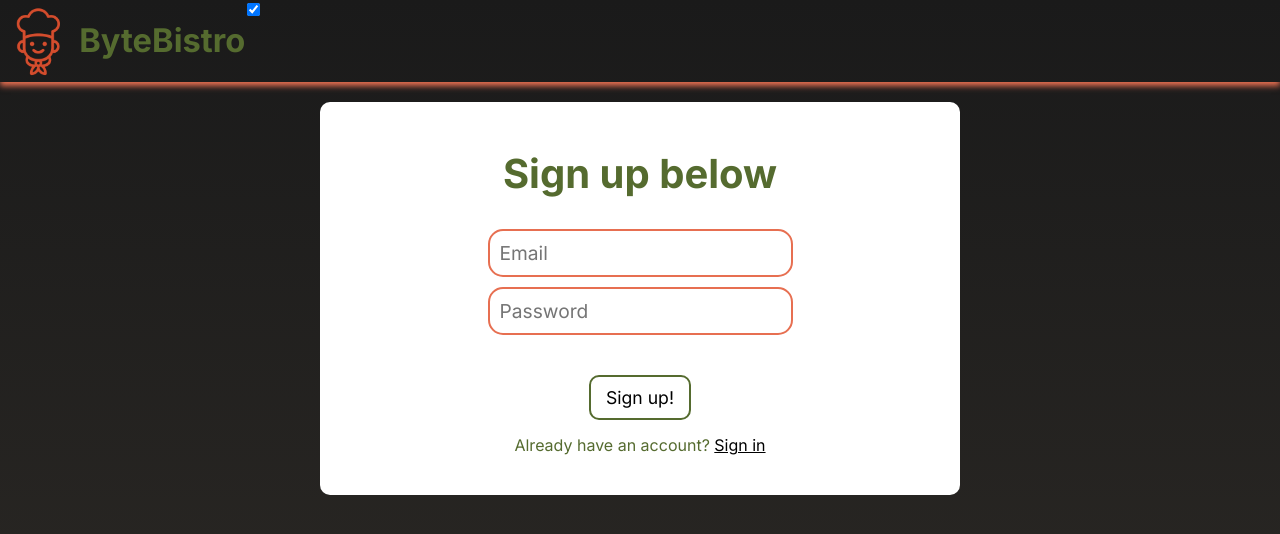
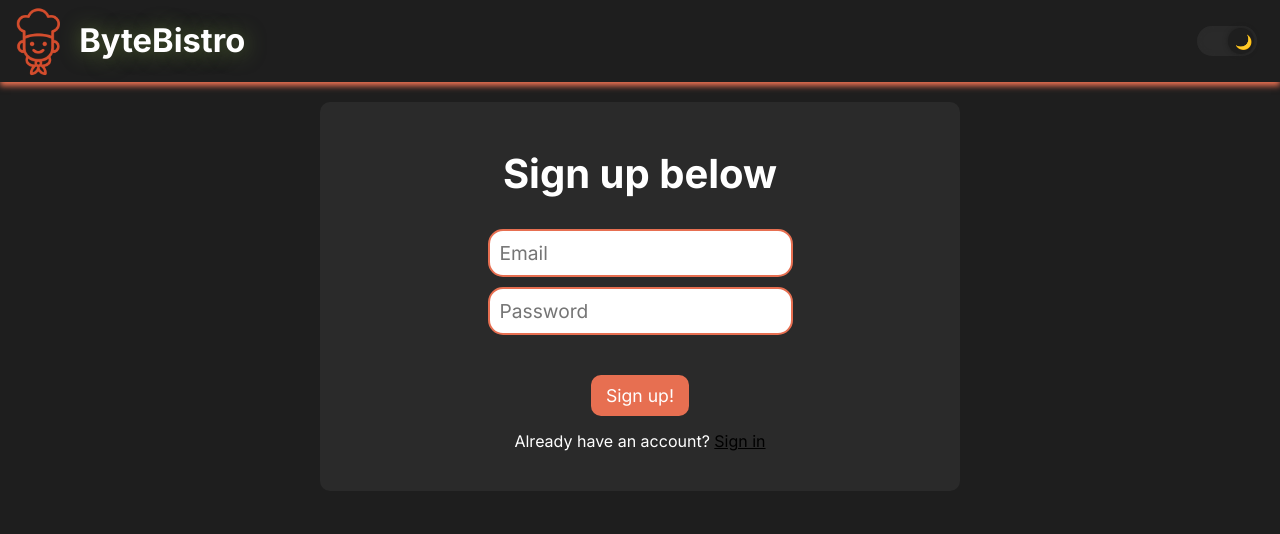
Before and after one commit to zaidhanif1/ByteBistro, a React (Vite) app: page /signup in a window 1280 px wide. Shown: the top 534 px of the page. Built offline with nearby package versions, Linux system fonts and the light colour scheme.

Commit message:
Dark mode

```diff
--- a/src/components/ByteBistro/ByteBistro.css
+++ b/src/components/ByteBistro/ByteBistro.css
@@ -5,7 +5,8 @@
     flex-direction: column;
     list-style-type: none;
     text-align: left;
-    background-color: white;
+    background-color: var(--div-bg-color);
+    color: var(--color);
     width: 600px;
     margin: 100px auto auto auto;
     padding: 20px;
--- a/src/components/Header/Header.css
+++ b/src/components/Header/Header.css
@@ -1,13 +1,14 @@
 .header
 {
     display: flex;
+    justify-content: space-between;
     font-weight: 400;
     font-size: 1rem;
     box-shadow: 0 4px 6px #E76F51;
     margin-bottom: 20px;
     width: 100%;
     color: var(--color);
-    background-color: var(--background-color);
+    background-color: var(--header-bg);
 
 }
 .logo-header-div
@@ -16,6 +17,8 @@
 }
 .logo-header-div h1
 {
+    color: var(--header-color);
+    text-shadow: var(--header-text-shadow);
 }
 .logo-link
 {
@@ -34,6 +37,69 @@ img
 
 }
 
+.toggle-container {
+    display: flex;
+    align-items: center;
+    margin: auto 20px;
+}
+
+
+.toggle {
+    position: relative;
+    width: 60px;
+    height: 30px;
+    appearance: none;
+    background: var(--toggle-bg);
+    border-radius: 30px;
+    box-shadow: inset 0 0 5px var(--toggle-bg);
+    cursor: pointer;
+    transition: all 0.3s ease;
+}
+
+.toggle::before {
+    content: '';
+    position: absolute;
+    width: 26px;
+    height: 26px;
+    border-radius: 50%;
+    top: 2px;
+    left: 1px;
+    right: 1px;
+    background: var(--toggle-fg);
+    box-shadow: 0 0px 5px var(--toggle-fg);
+    transition: all 0.3s ease;
+    z-index: 1;
+}
+
+
+.toggle:checked::before {
+    transform: translateX(30px);
+}
+
+
+.toggle:checked {
+    background: var(--toggle-bg);
+}
+
+
+.toggle::after {
+    content: '☀️';
+    position: absolute;
+    top: 50%;
+    left: 1px;
+    right: 1px;
+    transform: translateY(-50%);
+    font-size: 14px;
+    transition: all 0.3s ease;
+    z-index: 2;
+}
+
+.toggle:checked::after {
+    content: '🌙';
+    left: 38px;
+}
+
+
 @media (max-width: 768px)
 {
     .bytebistro-logo
--- a/src/components/IngredientsList/IngredientsList.css
+++ b/src/components/IngredientsList/IngredientsList.css
@@ -1,7 +1,7 @@
 .generate-recipe-main
 {
     display: flex;
-    background-color: rgb(255, 255, 255);
+    background-color: var(--div-bg-color);
     align-items: center;
     border-radius: 10px;
     padding: 20px;
@@ -28,7 +28,7 @@
     font-weight: 500;
     padding: 15px 20px;
     border-radius: 10px;
-    background-color: #E76F51;
+    background-color: var(--btn-bg-color);
     color: white;
     transition: transform 0.3s ease;
     cursor: pointer;
@@ -50,7 +50,7 @@
     flex-direction: column;
     align-items: center;
     text-align: center;
-    background-color: white;
+    background-color: var(--div-bg-color);
     width: 600px;
     padding: 20px;
     border-radius: 10px;
@@ -68,7 +68,7 @@
     display: flex;
     flex-direction: column;
     align-items: center;
-    background-color: #ffffff;
+    background-color: var(--div-bg-color);
     border-radius: 10px;
     width: 100%;
     max-width: 600px;
@@ -104,10 +104,10 @@ ol
 {
     padding: 10px 20px;
     margin: 5px;
-    background-color: #ffffff;
-    border: 2.5px solid #4d8853;
+    background-color: var(--specific-ingredient-bg);
+    border: 2.5px solid var(--btn-bg-color);
     border-radius: 10px;
-    color: black;
+    color: var(--color);
     font-weight: 500;
     transition: transform 0.3s ease;
 
@@ -151,12 +151,17 @@ ol
 .delete-all-ingredients-btn
 {
     padding: 5px;
+
     font-size: .7rem;
     font-weight: 500;
     font-family: Inter, sans-serif;
+
     border-style: none;
+    border-radius: 5px;
+
     background: none;
-    border-radius: 5px;
+    color: var(--color);
+
     transition:
     transform .3s ease,
      background-color .3s ease,
@@ -165,7 +170,7 @@ ol
 }
 .delete-all-ingredients-btn:hover
 {
-    /* background: rgb(249, 244, 185); */
+
     color: rgb(255, 0, 0);
     transform: translateY(-2px);
 }
@@ -173,7 +178,7 @@ ol
 .loader {
     width: 48px;
     height: 48px;
-    border: 5px solid #ffffff;
+    border: 5px solid var(--color);
     border-bottom-color: #E76F51;
     border-radius: 50%;
     display: inline-block;
--- a/src/components/Login/Login.css
+++ b/src/components/Login/Login.css
@@ -10,7 +10,7 @@
     margin: auto;
     padding: 20px;
 
-    background-color: white;
+    background-color: var(--div-bg-color);
     border-radius: 10px;
 
     width: 600px;
@@ -41,13 +41,14 @@
 }
 .login-form-btn
 {
-    border: 1.5px solid #E76541;
+    border: none;
     border-radius: 5px;
 
-    background-color: white ; /*#556B2F, #E76F51*/
+    background-color: var(--btn-bg-color) ; /*#556B2F, #E76F51*/
 
     font-family: Inter, sans-serif;
     font-size: 1.1rem;
+    color: var(--btn-color);
 
     padding: 7px 20px;
     margin: 10px;
@@ -58,7 +59,6 @@
 .login-form-btn:hover
 {
     transform: scale(1.05);
-    border: 1.5px solid #556B2F;
 }
 .login-form-btn:active
 {
@@ -69,7 +69,11 @@
     display: flex;
     flex-direction: column;
 }
-
+.login-form-p a
+{
+    color: var(--color);
+    font-size: 1rem;
+}
 @media (max-width: 768px)
 {
     .login-container
--- a/src/components/Login/Login.jsx
+++ b/src/components/Login/Login.jsx
@@ -86,7 +86,7 @@ export default function Login() {
 </div>
     <div className='login-bottom-div'>
             <button className ='login-form-btn' >Login </button>
-            <p>Don't have an account? <Link to = '/signup' style={{color: 'black'}}>Signup</Link></p>
+            <p>Don't have an account? <Link to = '/signup' style={{color: 'var(--color)'}}>Signup</Link></p>
     </div>
         </form>
     </div>
--- a/src/components/Main/Main.css
+++ b/src/components/Main/Main.css
@@ -14,7 +14,7 @@ main{
     display: flex;
     flex-direction: column;
     justify-content: center;
-    background-color: rgb(255, 255, 255);
+    background-color: var(--div-bg-color);
     border-radius: 20px;
     width: 100%;
     max-width: 700px;
@@ -35,7 +35,7 @@ main{
 .ingredient-input
 {
     border-radius: 6px;
-    border: 3px solid #4d8853;
+    border: 3px solid var(--btn-bg-color);
     padding: 9px 13px;
     flex-grow: 1;
     transition: box-shadow 0.3s ease, border-color 0.3s ease;
--- a/src/components/Signup/Signup.css
+++ b/src/components/Signup/Signup.css
@@ -2,7 +2,7 @@
 {
     display: flex;
     flex-direction: column;
-    background-color: white;
+    background-color: var(--div-bg-color);
     align-items: center;
     text-align: center;
     padding: 20px;
@@ -38,7 +38,7 @@
 {
     border: 3px solid #556B2F;
     outline: none;
-    box-shadow: 0 0 0 1.5px white;
+    box-shadow: 0 0 0 1.5px var(--div-bg-color);
 
 }
 .error-msg-signup
@@ -61,11 +61,11 @@
     font-family: Inter, sans-serif;
     font-size: 1.1rem;
 
+    color: var(--btn-color);
+    background-color: var(--btn-bg-color);
 
-    background-color: white;
-
-    border: 2px solid #556B2F;
     border-radius: 10px;
+    border: none;
 
     cursor: pointer;
     transition: transform 0.3s ease, border 0.3s ease;
@@ -74,7 +74,6 @@
 .sign-up-btn:hover
 {
     transform: scale(1.05);
-    border: 2px solid #E76F51 ;
 
 
 }
--- a/src/components/Welcome/Welcome.css
+++ b/src/components/Welcome/Welcome.css
@@ -9,7 +9,7 @@
     margin: 20px 0px auto 0px;
 
     border-radius: 20px;
-    background-color: white;
+    background-color: var(--div-bg-color);
     width: 600px;
     height: fit-content;
     animation: fadeIn .7s ease-in-out, slideIn .7s ease-in-out;
@@ -52,6 +52,7 @@
     color: white;
     background-color: #E76F51;
 
+    cursor: pointer;
     transition: transform 0.3s ease;
 
 }
--- a/src/index.css
+++ b/src/index.css
@@ -1,36 +1,61 @@
 body, html
 {
     font-family: Inter, sans-serif;
-    background: var(--background-color);
+    background-color: var(--background-color);
     background-size: cover;
     background-repeat: no-repeat;
-    background-attachment: fixed;
+
     color: var(--color);
     margin: 0;
     min-height: 10vh;
     width: 100%;
-    -webkit-font-smoothing: antialiased;
-    -moz-osx-font-smoothing: grayscale;
+    transition: all 1s ease;
 }
 
 
 :root
 {
-    background: white;
-    --background-color: linear-gradient(to bottom, #556B2F, #E76F51);
-    --color: #556B2F;
-    --toggle-bg: white;
-    --toggle-fg: whitesmoke;
+    --header-bg: #4D2C1D;
+    --header-color: white;
+    --header-text-shadow: 1px 1px 3px #4D2C1D;
+
+    --div-bg-color: #4D2C1D  ;
+
+    --background-color: #D4C4A8 ;
+    --color: #FFF;
+
+    --btn-bg-color: #E76F51;
+    --btn-color: white;
+
+    --toast-bg: #b4a78f;
+
+    --specific-ingredient-bg: #E76F51;
+
+    --toggle-bg: #D4C4A8;
+    --toggle-fg: #4D2C1D;
 
 }
 [data-theme='dark']
 {
-    --background-color: linear-gradient(to bottom, #1A1A1A, #2D2A26);
-    --color: #556B2f;
-    --secondary-text-color: #4a5568;
-    --accent-color: #E76F51;
-    --primary-color: #556B2F;
-    --text-shadow: 2px 2px 4px rgba(0, 0, 0, 0.1);
+    --header-bg: transparent;
+    --header-color: white;
+    --header-text-shadow: 1px 1px 20px #556B2F;
+
+    --div-bg-color: #2a2a2a;
+
+    --background-color: #1e1e1e;
+    --color: white;
+
+    --btn-bg-color: #E76F51;
+    --btn-color: white;
+
+    --toast-bg: #2a2a2a;
+
+    --specific-ingredient-bg: #E76F51;
+
+    --toggle-bg: #2a2a2a;
+    --toggle-fg: #1e1e1e;
+
 }
 #root {
     min-height: 150vh;
@@ -41,10 +66,10 @@ body, html
   font-size: .85rem;
 }
 .Toastify__toast--success {
-  background: linear-gradient(#556B2F, #E76F51)
+    background-color: var(--toast-bg);
 }
 .Toastify__toast--error {
-  background: linear-gradient(#556B2F, #E76F51);
+  background-color: var(--toast-bg);
 }
 
 @keyframes fadeIn {
@@ -73,7 +98,6 @@ body, html
 
 
 
-
 @media (max-width: 768px)
 {
     .Toastify__toast{
```
